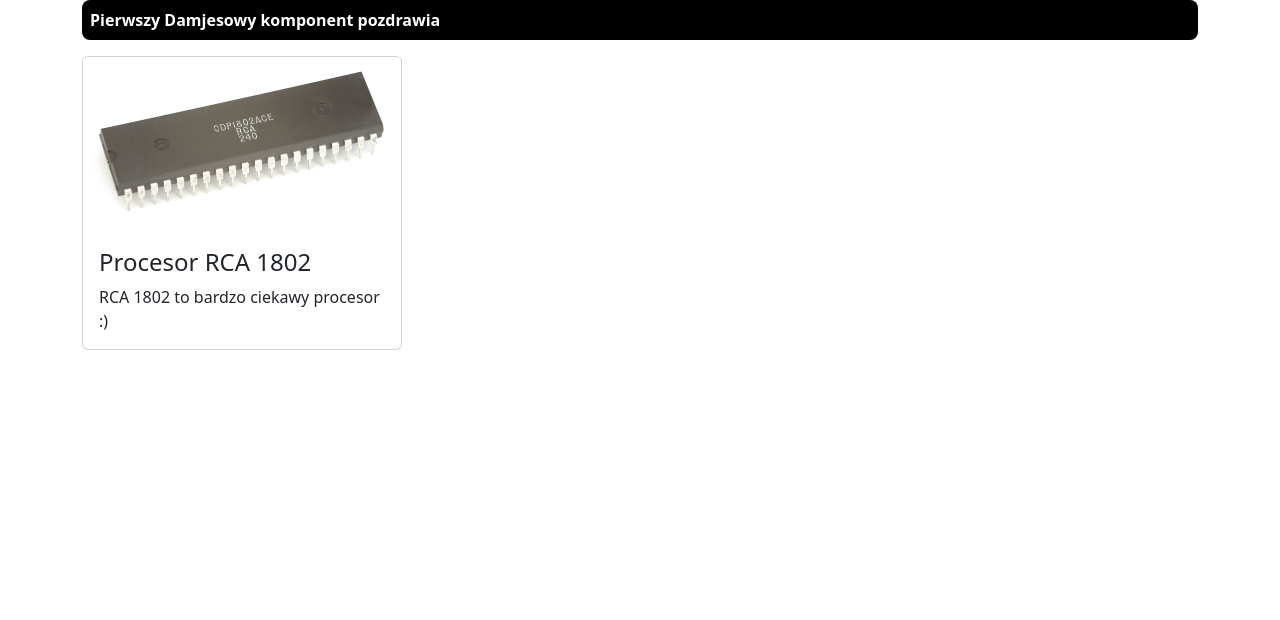
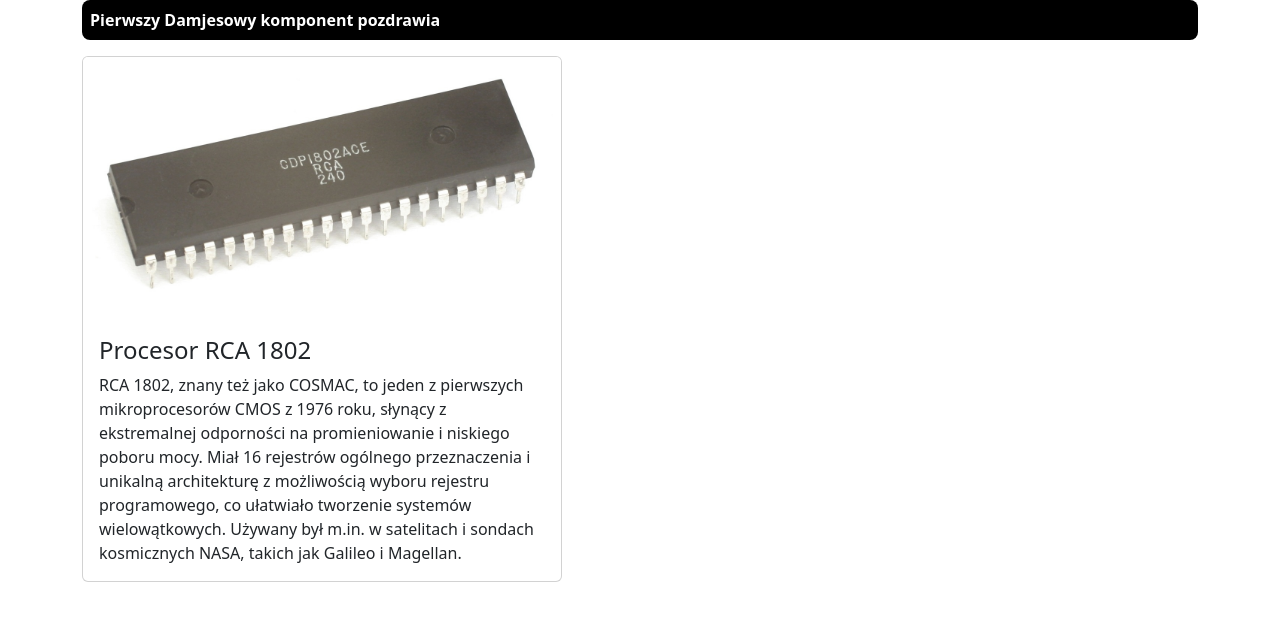
Before and after one commit to damjes/angular-pierwszy, an Angular app: page / in a window 1280 px wide. Shown: the top 620 px of the page. Built offline with nearby package versions, Linux system fonts and the light colour scheme.

Commit message:
Dodano opis z czatagiepete

```diff
--- a/src/app/opis1802/opis1802.html
+++ b/src/app/opis1802/opis1802.html
@@ -1,4 +1,4 @@
   <div class="card-body">
 	<h2 class="card-title h4">Procesor RCA 1802</h2>
-    <p class="card-text">RCA 1802 to bardzo ciekawy procesor :)</p>
+    <p class="card-text">RCA 1802, znany też jako COSMAC, to jeden z pierwszych mikroprocesorów CMOS z 1976 roku, słynący z ekstremalnej odporności na promieniowanie i niskiego poboru mocy. Miał 16 rejestrów ogólnego przeznaczenia i unikalną architekturę z możliwością wyboru rejestru programowego, co ułatwiało tworzenie systemów wielowątkowych. Używany był m.in. w satelitach i sondach kosmicznych NASA, takich jak Galileo i Magellan.</p>
   </div>
--- a/src/app/pudelko/pudelko.sass
+++ b/src/app/pudelko/pudelko.sass
@@ -1,2 +1,2 @@
 .card
-	width: 20rem
+	width: 30rem
```
